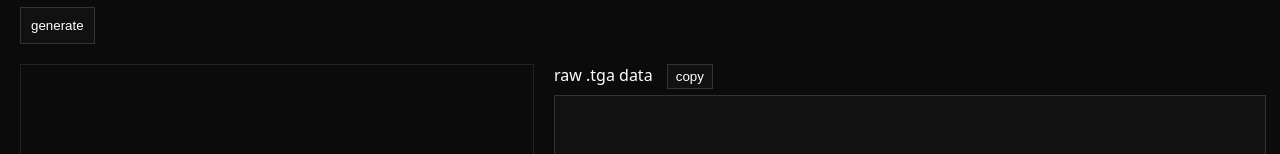
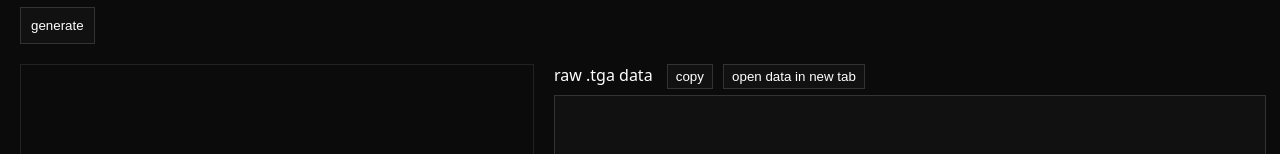
Before and after one commit to easytypeneocitiesorg-lgtm/gpt-tga, a plain HTML site: page index.html in a window 1280 px wide. Shown: the part 184-338 px from the top of the page. Drawn offline with Linux system fonts and the light colour scheme.

Commit message:
Update index.html

```diff
--- a/index.html
+++ b/index.html
@@ -57,6 +57,7 @@
     <div style="margin-bottom:6px;">
       raw .tga data
       <button onclick="copyRaw()" style="margin-left:10px;padding:4px 8px;">copy</button>
+      <button onclick="openRaw()" style="margin-left:6px;padding:4px 8px;">open data in new tab</button>
     </div>
     <textarea id="raw" readonly></textarea>
   </div>
@@ -162,6 +163,14 @@ function copyRaw() {
     document.getElementById("raw").value
   );
 }
+
+function openRaw() {
+  const data = document.getElementById("raw").value;
+  const win = window.open();
+  win.document.open("text/plain");
+  win.document.write(data);
+  win.document.close();
+}
 </script>
 
 </body>
```
